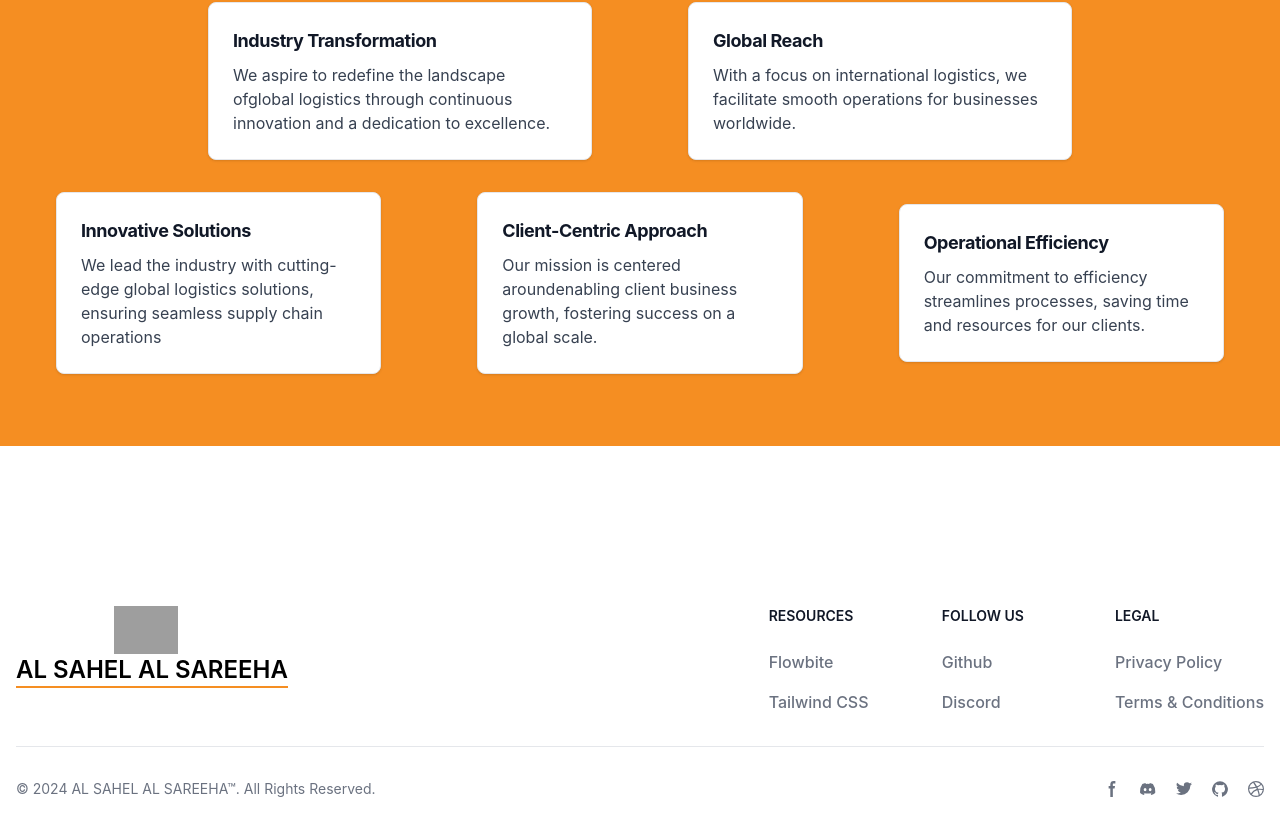
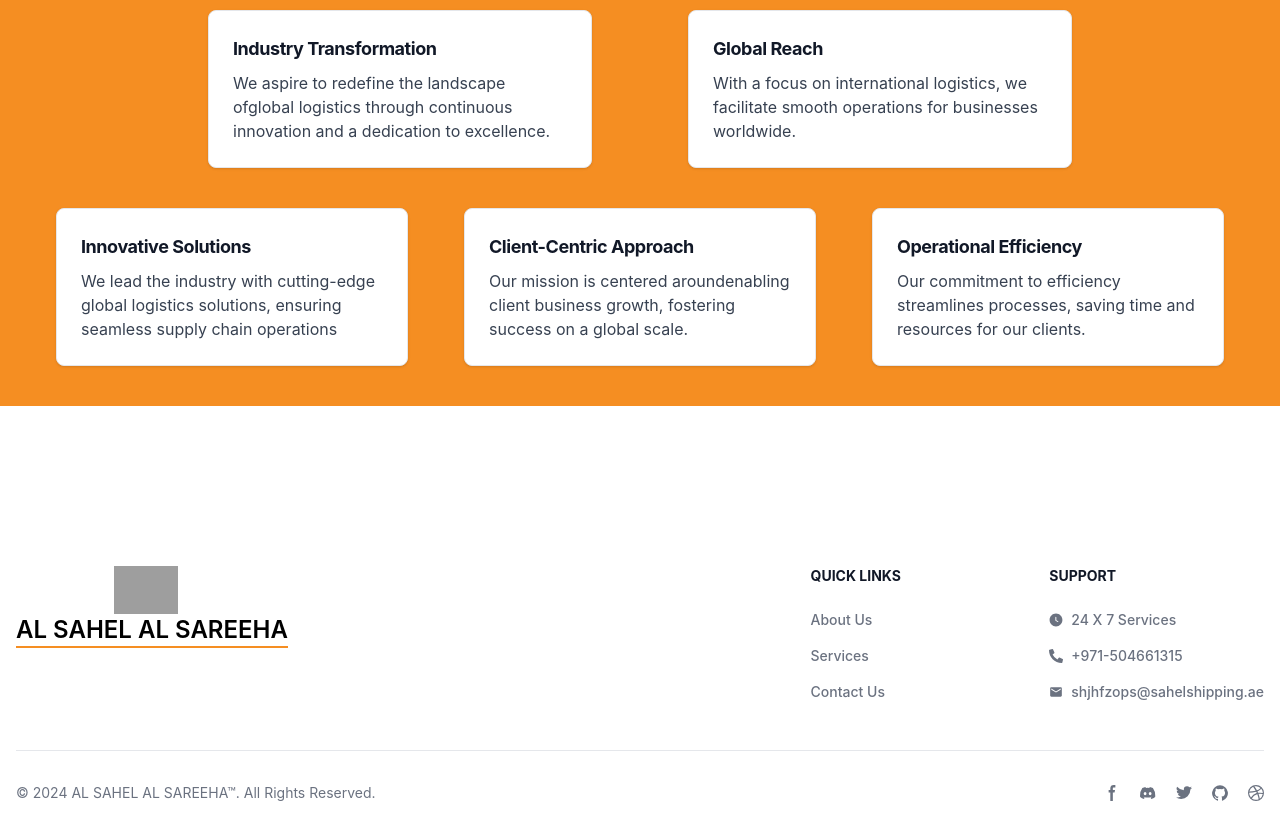
Before and after one commit to arbazkhan112/AlSaheelAlSareeha, a React (Create React App) app in the folder my-project/: page / in a window 1280 px wide. Shown: the part 1102-1937 px from the top of the page. Built offline with nearby package versions, Linux system fonts and the light colour scheme; grey boxes are pictures that could not be loaded; a web font is replaced by a local one.

Commit message:
removed black card

```diff
--- a/my-project/src/Components/Common/Footer.js
+++ b/my-project/src/Components/Common/Footer.js
@@ -1,6 +1,10 @@
 import React from 'react'
 import logo from "../../Assets/Images/Logo.jpg";
 import { Link } from 'react-router-dom';
+import { GoClockFill } from "react-icons/go";
+import { FaPhoneAlt } from "react-icons/fa";
+import { MdEmail } from "react-icons/md";
+
 const Footer = () => {
     return (
         <>
@@ -16,40 +20,46 @@ const Footer = () => {
                                 <span class="self-center text-2xl font-semibold border-b-2 border-[#F58E22] whitespace-nowrap dark:text-white">AL SAHEL AL SAREEHA</span>
                             </Link>
                         </div>
-          <div class="grid grid-cols-2 gap-8 sm:gap-6 sm:grid-cols-3">
+                        <div class="grid grid-cols-2 gap-8 sm:gap-6 sm:grid-cols-2">
                             <div>
-                  <h2 class="mb-6 text-sm font-semibold text-gray-900 uppercase dark:text-white">Resources</h2>
-                  <ul class="text-gray-500 dark:text-gray-400 font-medium">
+                                <h2 class="mb-6 text-sm font-bold text-gray-900 uppercase dark:text-white">Quick Links</h2>
+                                <ul class="text-gray-500 dark:text-gray-400 font-medium text-sm">
                                     <li class="mb-4">
-                          <a href="https://flowbite.com/" class="hover:underline">Flowbite</a>
+                                        <Link to="/AboutUs" className='hover:text-black hover:border-b-2 hover:border-[#F58E22]'>About Us</Link>
                                     </li>
-                      <li>
-                          <a href="https://tailwindcss.com/" class="hover:underline">Tailwind CSS</a>
+                                    <li class="mb-4">
+                                        <Link to="/Services" className='hover:text-black hover:border-b-2 hover:border-[#F58E22]'>Services</Link>
+                                    </li>
+                                    <li class="mb-4">
+                                        <Link to="/ContactUs" className='hover:text-black hover:border-b-2 hover:border-[#F58E22]'>Contact Us</Link>
+                                    </li>
+
+                                </ul>
+                            </div>
+                            <div>
+                                <h2 class="mb-6 text-sm font-bold text-gray-900 uppercase dark:text-white">SUPPORT</h2>
+                                <ul class="text-gray-500 dark:text-gray-400 font-medium text-sm flex flex-col items-start">
+                                    <li class="mb-4">
+                                        <div className='flex gap-2 justify-center items-center'>
+                                            <GoClockFill />
+                                            24 X 7 Services
+                                        </div>
+                                    </li>
+                                    <li class="mb-4">
+                                        <div className='flex gap-2 justify-center items-center'>
+                                            <FaPhoneAlt />
+                                            +971-504661315
+                                        </div>
+                                    </li>
+                                    <li class="mb-4">
+                                        <div className='flex gap-2 justify-center items-center'>
+                                        <MdEmail />
+                                        shjhfzops@sahelshipping.ae
+                                        </div>
                                     </li>
                                 </ul>
                             </div>
-              <div>
-                  <h2 class="mb-6 text-sm font-semibold text-gray-900 uppercase dark:text-white">Follow us</h2>
-                  <ul class="text-gray-500 dark:text-gray-400 font-medium">
-                      <li class="mb-4">
-                          <a href="https://github.com/themesberg/flowbite" class="hover:underline ">Github</a>
-                      </li>
-                      <li>
-                          <a href="https://discord.gg/4eeurUVvTy" class="hover:underline">Discord</a>
-                      </li>
-                  </ul>
-              </div>
-              <div>
-                  <h2 class="mb-6 text-sm font-semibold text-gray-900 uppercase dark:text-white">Legal</h2>
-                  <ul class="text-gray-500 dark:text-gray-400 font-medium">
-                      <li class="mb-4">
-                          <a href="#" class="hover:underline">Privacy Policy</a>
-                      </li>
-                      <li>
-                          <a href="#" class="hover:underline">Terms &amp; Conditions</a>
-                      </li>
-                  </ul>
-              </div>
+
                         </div>
                     </div>
                     <hr class="my-6 border-gray-200 sm:mx-auto dark:border-gray-700 lg:my-8" />
@@ -57,33 +67,33 @@ const Footer = () => {
                         <span class="text-sm text-gray-500 sm:text-center dark:text-gray-400">© 2024 <a href="https://flowbite.com/" class="hover:underline">AL SAHEL AL SAREEHA™</a>. All Rights Reserved.
                         </span>
                         <div class="flex mt-4 sm:justify-center sm:mt-0">
-              <a href="#" class="text-gray-500 hover:text-gray-900 dark:hover:text-white">
+                            <a class="text-gray-500 hover:text-gray-900 dark:hover:text-white">
                                 <svg class="w-4 h-4" aria-hidden="true" xmlns="http://www.w3.org/2000/svg" fill="currentColor" viewBox="0 0 8 19">
-                        <path fill-rule="evenodd" d="M6.135 3H8V0H6.135a4.147 4.147 0 0 0-4.142 4.142V6H0v3h2v9.938h3V9h2.021l.592-3H5V3.591A.6.6 0 0 1 5.592 3h.543Z" clip-rule="evenodd"/>
+                                    <path fill-rule="evenodd" d="M6.135 3H8V0H6.135a4.147 4.147 0 0 0-4.142 4.142V6H0v3h2v9.938h3V9h2.021l.592-3H5V3.591A.6.6 0 0 1 5.592 3h.543Z" clip-rule="evenodd" />
                                 </svg>
                                 <span class="sr-only">Facebook page</span>
                             </a>
-              <a href="#" class="text-gray-500 hover:text-gray-900 dark:hover:text-white ms-5">
+                            <a class="text-gray-500 hover:text-gray-900 dark:hover:text-white ms-5">
                                 <svg class="w-4 h-4" aria-hidden="true" xmlns="http://www.w3.org/2000/svg" fill="currentColor" viewBox="0 0 21 16">
-                        <path d="M16.942 1.556a16.3 16.3 0 0 0-4.126-1.3 12.04 12.04 0 0 0-.529 1.1 15.175 15.175 0 0 0-4.573 0 11.585 11.585 0 0 0-.535-1.1 16.274 16.274 0 0 0-4.129 1.3A17.392 17.392 0 0 0 .182 13.218a15.785 15.785 0 0 0 4.963 2.521c.41-.564.773-1.16 1.084-1.785a10.63 10.63 0 0 1-1.706-.83c.143-.106.283-.217.418-.33a11.664 11.664 0 0 0 10.118 0c.137.113.277.224.418.33-.544.328-1.116.606-1.71.832a12.52 12.52 0 0 0 1.084 1.785 16.46 16.46 0 0 0 5.064-2.595 17.286 17.286 0 0 0-2.973-11.59ZM6.678 10.813a1.941 1.941 0 0 1-1.8-2.045 1.93 1.93 0 0 1 1.8-2.047 1.919 1.919 0 0 1 1.8 2.047 1.93 1.93 0 0 1-1.8 2.045Zm6.644 0a1.94 1.94 0 0 1-1.8-2.045 1.93 1.93 0 0 1 1.8-2.047 1.918 1.918 0 0 1 1.8 2.047 1.93 1.93 0 0 1-1.8 2.045Z"/>
+                                    <path d="M16.942 1.556a16.3 16.3 0 0 0-4.126-1.3 12.04 12.04 0 0 0-.529 1.1 15.175 15.175 0 0 0-4.573 0 11.585 11.585 0 0 0-.535-1.1 16.274 16.274 0 0 0-4.129 1.3A17.392 17.392 0 0 0 .182 13.218a15.785 15.785 0 0 0 4.963 2.521c.41-.564.773-1.16 1.084-1.785a10.63 10.63 0 0 1-1.706-.83c.143-.106.283-.217.418-.33a11.664 11.664 0 0 0 10.118 0c.137.113.277.224.418.33-.544.328-1.116.606-1.71.832a12.52 12.52 0 0 0 1.084 1.785 16.46 16.46 0 0 0 5.064-2.595 17.286 17.286 0 0 0-2.973-11.59ZM6.678 10.813a1.941 1.941 0 0 1-1.8-2.045 1.93 1.93 0 0 1 1.8-2.047 1.919 1.919 0 0 1 1.8 2.047 1.93 1.93 0 0 1-1.8 2.045Zm6.644 0a1.94 1.94 0 0 1-1.8-2.045 1.93 1.93 0 0 1 1.8-2.047 1.918 1.918 0 0 1 1.8 2.047 1.93 1.93 0 0 1-1.8 2.045Z" />
                                 </svg>
                                 <span class="sr-only">Discord community</span>
                             </a>
-              <a href="#" class="text-gray-500 hover:text-gray-900 dark:hover:text-white ms-5">
+                            <a class="text-gray-500 hover:text-gray-900 dark:hover:text-white ms-5">
                                 <svg class="w-4 h-4" aria-hidden="true" xmlns="http://www.w3.org/2000/svg" fill="currentColor" viewBox="0 0 20 17">
-                    <path fill-rule="evenodd" d="M20 1.892a8.178 8.178 0 0 1-2.355.635 4.074 4.074 0 0 0 1.8-2.235 8.344 8.344 0 0 1-2.605.98A4.13 4.13 0 0 0 13.85 0a4.068 4.068 0 0 0-4.1 4.038 4 4 0 0 0 .105.919A11.705 11.705 0 0 1 1.4.734a4.006 4.006 0 0 0 1.268 5.392 4.165 4.165 0 0 1-1.859-.5v.05A4.057 4.057 0 0 0 4.1 9.635a4.19 4.19 0 0 1-1.856.07 4.108 4.108 0 0 0 3.831 2.807A8.36 8.36 0 0 1 0 14.184 11.732 11.732 0 0 0 6.291 16 11.502 11.502 0 0 0 17.964 4.5c0-.177 0-.35-.012-.523A8.143 8.143 0 0 0 20 1.892Z" clip-rule="evenodd"/>
+                                    <path fill-rule="evenodd" d="M20 1.892a8.178 8.178 0 0 1-2.355.635 4.074 4.074 0 0 0 1.8-2.235 8.344 8.344 0 0 1-2.605.98A4.13 4.13 0 0 0 13.85 0a4.068 4.068 0 0 0-4.1 4.038 4 4 0 0 0 .105.919A11.705 11.705 0 0 1 1.4.734a4.006 4.006 0 0 0 1.268 5.392 4.165 4.165 0 0 1-1.859-.5v.05A4.057 4.057 0 0 0 4.1 9.635a4.19 4.19 0 0 1-1.856.07 4.108 4.108 0 0 0 3.831 2.807A8.36 8.36 0 0 1 0 14.184 11.732 11.732 0 0 0 6.291 16 11.502 11.502 0 0 0 17.964 4.5c0-.177 0-.35-.012-.523A8.143 8.143 0 0 0 20 1.892Z" clip-rule="evenodd" />
                                 </svg>
                                 <span class="sr-only">Twitter page</span>
                             </a>
-              <a href="#" class="text-gray-500 hover:text-gray-900 dark:hover:text-white ms-5">
+                            <a class="text-gray-500 hover:text-gray-900 dark:hover:text-white ms-5">
                                 <svg class="w-4 h-4" aria-hidden="true" xmlns="http://www.w3.org/2000/svg" fill="currentColor" viewBox="0 0 20 20">
-                        <path fill-rule="evenodd" d="M10 .333A9.911 9.911 0 0 0 6.866 19.65c.5.092.678-.215.678-.477 0-.237-.01-1.017-.014-1.845-2.757.6-3.338-1.169-3.338-1.169a2.627 2.627 0 0 0-1.1-1.451c-.9-.615.07-.6.07-.6a2.084 2.084 0 0 1 1.518 1.021 2.11 2.11 0 0 0 2.884.823c.044-.503.268-.973.63-1.325-2.2-.25-4.516-1.1-4.516-4.9A3.832 3.832 0 0 1 4.7 7.068a3.56 3.56 0 0 1 .095-2.623s.832-.266 2.726 1.016a9.409 9.409 0 0 1 4.962 0c1.89-1.282 2.717-1.016 2.717-1.016.366.83.402 1.768.1 2.623a3.827 3.827 0 0 1 1.02 2.659c0 3.807-2.319 4.644-4.525 4.889a2.366 2.366 0 0 1 .673 1.834c0 1.326-.012 2.394-.012 2.72 0 .263.18.572.681.475A9.911 9.911 0 0 0 10 .333Z" clip-rule="evenodd"/>
+                                    <path fill-rule="evenodd" d="M10 .333A9.911 9.911 0 0 0 6.866 19.65c.5.092.678-.215.678-.477 0-.237-.01-1.017-.014-1.845-2.757.6-3.338-1.169-3.338-1.169a2.627 2.627 0 0 0-1.1-1.451c-.9-.615.07-.6.07-.6a2.084 2.084 0 0 1 1.518 1.021 2.11 2.11 0 0 0 2.884.823c.044-.503.268-.973.63-1.325-2.2-.25-4.516-1.1-4.516-4.9A3.832 3.832 0 0 1 4.7 7.068a3.56 3.56 0 0 1 .095-2.623s.832-.266 2.726 1.016a9.409 9.409 0 0 1 4.962 0c1.89-1.282 2.717-1.016 2.717-1.016.366.83.402 1.768.1 2.623a3.827 3.827 0 0 1 1.02 2.659c0 3.807-2.319 4.644-4.525 4.889a2.366 2.366 0 0 1 .673 1.834c0 1.326-.012 2.394-.012 2.72 0 .263.18.572.681.475A9.911 9.911 0 0 0 10 .333Z" clip-rule="evenodd" />
                                 </svg>
                                 <span class="sr-only">GitHub account</span>
                             </a>
-              <a href="#" class="text-gray-500 hover:text-gray-900 dark:hover:text-white ms-5">
+                            <a class="text-gray-500 hover:text-gray-900 dark:hover:text-white ms-5">
                                 <svg class="w-4 h-4" aria-hidden="true" xmlns="http://www.w3.org/2000/svg" fill="currentColor" viewBox="0 0 20 20">
-                    <path fill-rule="evenodd" d="M10 0a10 10 0 1 0 10 10A10.009 10.009 0 0 0 10 0Zm6.613 4.614a8.523 8.523 0 0 1 1.93 5.32 20.094 20.094 0 0 0-5.949-.274c-.059-.149-.122-.292-.184-.441a23.879 23.879 0 0 0-.566-1.239 11.41 11.41 0 0 0 4.769-3.366ZM8 1.707a8.821 8.821 0 0 1 2-.238 8.5 8.5 0 0 1 5.664 2.152 9.608 9.608 0 0 1-4.476 3.087A45.758 45.758 0 0 0 8 1.707ZM1.642 8.262a8.57 8.57 0 0 1 4.73-5.981A53.998 53.998 0 0 1 9.54 7.222a32.078 32.078 0 0 1-7.9 1.04h.002Zm2.01 7.46a8.51 8.51 0 0 1-2.2-5.707v-.262a31.64 31.64 0 0 0 8.777-1.219c.243.477.477.964.692 1.449-.114.032-.227.067-.336.1a13.569 13.569 0 0 0-6.942 5.636l.009.003ZM10 18.556a8.508 8.508 0 0 1-5.243-1.8 11.717 11.717 0 0 1 6.7-5.332.509.509 0 0 1 .055-.02 35.65 35.65 0 0 1 1.819 6.476 8.476 8.476 0 0 1-3.331.676Zm4.772-1.462A37.232 37.232 0 0 0 13.113 11a12.513 12.513 0 0 1 5.321.364 8.56 8.56 0 0 1-3.66 5.73h-.002Z" clip-rule="evenodd"/>
+                                    <path fill-rule="evenodd" d="M10 0a10 10 0 1 0 10 10A10.009 10.009 0 0 0 10 0Zm6.613 4.614a8.523 8.523 0 0 1 1.93 5.32 20.094 20.094 0 0 0-5.949-.274c-.059-.149-.122-.292-.184-.441a23.879 23.879 0 0 0-.566-1.239 11.41 11.41 0 0 0 4.769-3.366ZM8 1.707a8.821 8.821 0 0 1 2-.238 8.5 8.5 0 0 1 5.664 2.152 9.608 9.608 0 0 1-4.476 3.087A45.758 45.758 0 0 0 8 1.707ZM1.642 8.262a8.57 8.57 0 0 1 4.73-5.981A53.998 53.998 0 0 1 9.54 7.222a32.078 32.078 0 0 1-7.9 1.04h.002Zm2.01 7.46a8.51 8.51 0 0 1-2.2-5.707v-.262a31.64 31.64 0 0 0 8.777-1.219c.243.477.477.964.692 1.449-.114.032-.227.067-.336.1a13.569 13.569 0 0 0-6.942 5.636l.009.003ZM10 18.556a8.508 8.508 0 0 1-5.243-1.8 11.717 11.717 0 0 1 6.7-5.332.509.509 0 0 1 .055-.02 35.65 35.65 0 0 1 1.819 6.476 8.476 8.476 0 0 1-3.331.676Zm4.772-1.462A37.232 37.232 0 0 0 13.113 11a12.513 12.513 0 0 1 5.321.364 8.56 8.56 0 0 1-3.66 5.73h-.002Z" clip-rule="evenodd" />
                                 </svg>
                                 <span class="sr-only">Dribbble account</span>
                             </a>
--- a/my-project/src/Components/Whyus.js
+++ b/my-project/src/Components/Whyus.js
@@ -1,6 +1,5 @@
 import React from 'react'
 import Card from './Card'
-import CardBlack from './CardBlack'
 
 const Whyus = () => {
     return (
@@ -10,7 +9,7 @@ const Whyus = () => {
                 <h1 className='text-4xl font-bold mx-24 text-center '>WHY CHOOSE US?</h1>
 
 
-                <div className='flex flex-col items-center justify-center mx-14 my-8  gap-24 sm:flex-row '>
+                <div className='flex flex-col items-center justify-center mx-14 mt-10  gap-10 sm:flex-row sm:gap-24'>
                     <div>
                         <Card heading={"Industry Transformation"} paragraph={"We aspire to redefine the landscape ofglobal logistics through continuous innovation and a dedication to excellence."} />
                     </div>
@@ -19,7 +18,7 @@ const Whyus = () => {
                     </div>
 
                 </div>
-                <div className='flex flex-col items-center justify-center mx-14 my-8  gap-24 sm:flex-row  '>
+                <div className='flex flex-col items-center justify-center mx-14 mt-10  gap-10 sm:flex-row sm:gap-24 md:gap-14 '>
                     <div>
                         <Card heading={"Innovative Solutions"} paragraph={"We lead the industry with cutting-edge global logistics solutions, ensuring seamless supply chain operations"} />
                     </div>
```
Also changed, not shown: my-project/src/Components/CardBlack.js (deleted, +0 -15 lines). Lines whose indentation alone changed are shown as unchanged.
